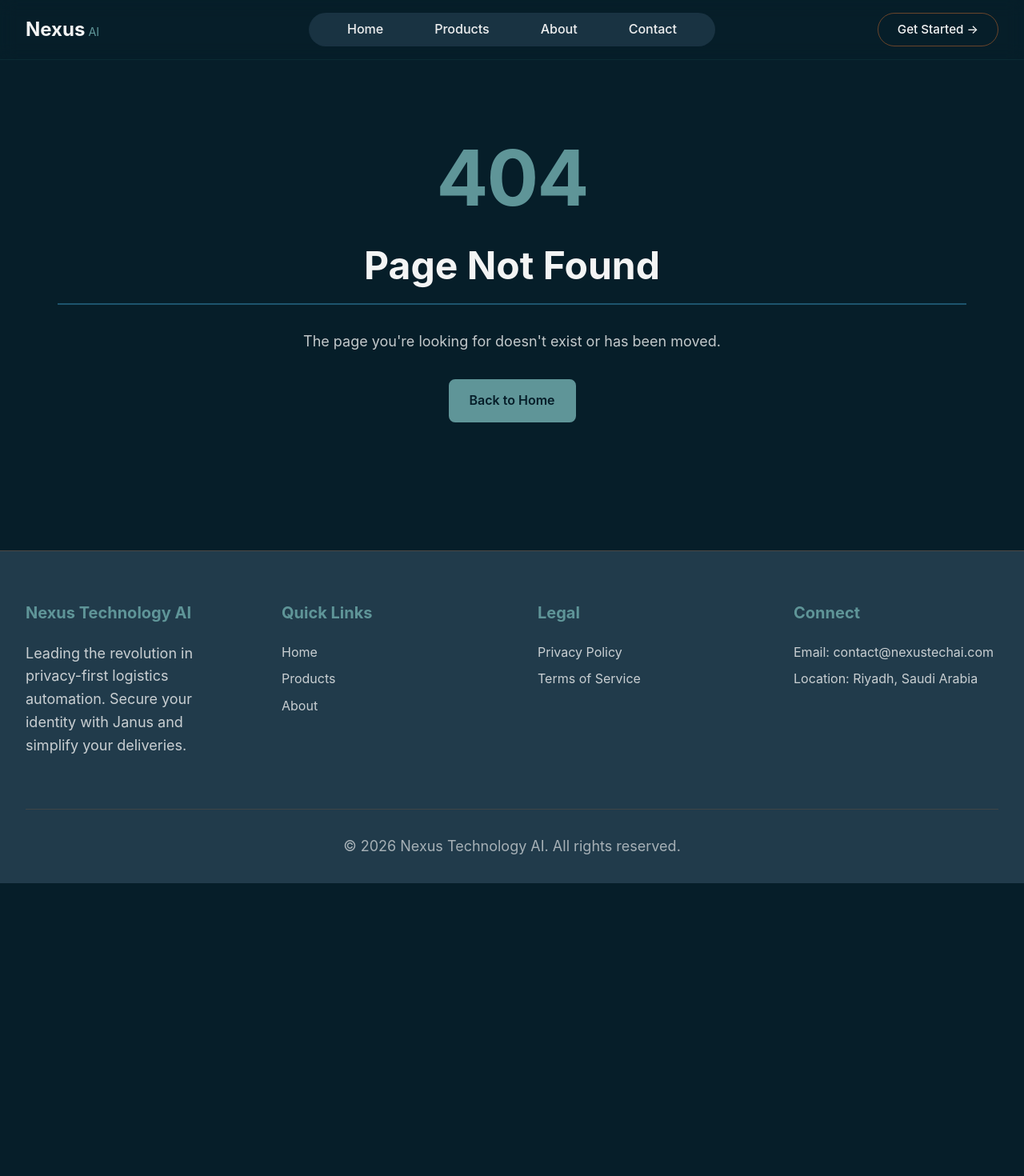
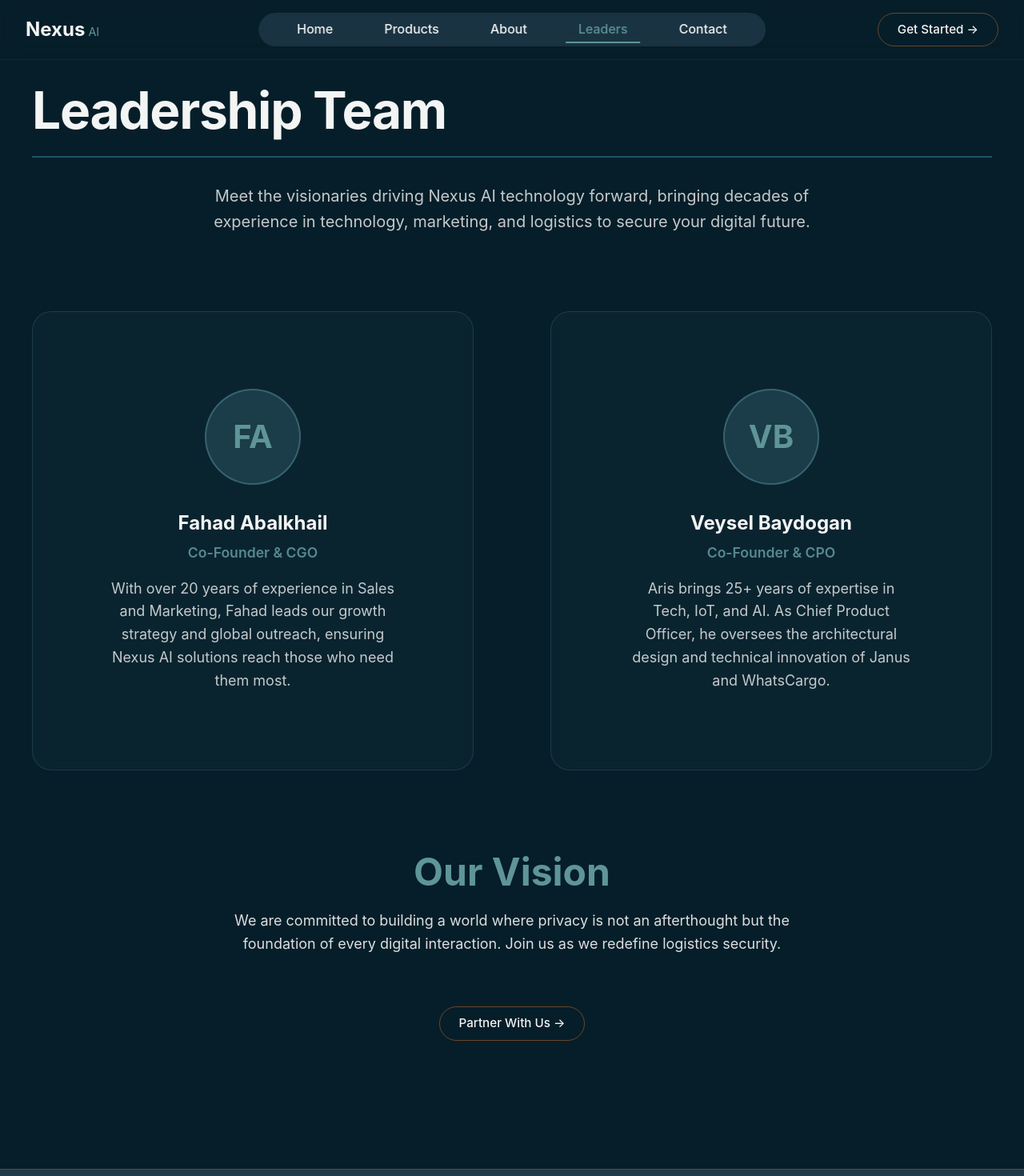
Before and after one commit to semihcakir18/nexus-ai-react, a React (Vite) app: page /leadership in a window 1280 px wide. Shown: the top 1470 px of the page at 80% size. Before the commit the page ends 1104 px from the top, so only its background shows below. Built offline with nearby package versions, Linux system fonts and the light colour scheme.

Commit message:
Leadership page added

```diff
--- a/src/App.tsx
+++ b/src/App.tsx
@@ -6,6 +6,7 @@
 import { Footer } from './components/NexusFooter';
 import { Home } from './pages/Home';
 import { About } from './pages/About';
+import { Leadership } from './pages/Leadership';
 import { Projects } from './pages/Projects';
 import { Contact } from './pages/Contact';
 import { Privacy } from './pages/Privacy';
@@ -40,6 +41,7 @@
           <Route path="/" element={<Home />} />
           <Route path="/projects" element={<Projects />} />
           <Route path="/about" element={<About />} />
+          <Route path="/leadership" element={<Leadership />} />
           <Route path="/contact" element={<Contact />} />
           <Route path="/privacy" element={<Privacy />} />
           <Route path="/terms" element={<Terms />} />
--- a/src/components/NexusNavbar.tsx
+++ b/src/components/NexusNavbar.tsx
@@ -27,6 +27,7 @@
           <li><NavLink to="/" className="navbar-link" onClick={closeMenu}>Home</NavLink></li>
           <li><NavLink to="/projects" className="navbar-link" onClick={closeMenu}>Products</NavLink></li>
           <li><NavLink to="/about" className="navbar-link" onClick={closeMenu}>About</NavLink></li>
+          <li><NavLink to="/leadership" className="navbar-link" onClick={closeMenu}>Leaders</NavLink></li>
           <li><NavLink to="/contact" className="navbar-link" onClick={closeMenu}>Contact</NavLink></li>
         </ul>
 
--- a/src/pages/About.tsx
+++ b/src/pages/About.tsx
@@ -85,26 +85,7 @@
           </div>
         </div>
 
-        <div className="section">
-          <h2 className="section-title">Leadership Team</h2>
-          <div className="section-content">
-            <div style={{ display: 'grid', gridTemplateColumns: 'repeat(auto-fit, minmax(250px, 1fr))', gap: 'var(--spacing-lg)', marginTop: 'var(--spacing-md)' }}>
-              <div style={{ textAlign: 'center', padding: 'var(--spacing-md)', background: 'rgba(98, 159, 173, 0.05)', borderRadius: '16px', border: '1px solid rgba(98, 159, 173, 0.2)' }}>
-                <div style={{ width: '100px', height: '100px', background: 'rgba(98, 159, 173, 0.2)', border: '2px solid rgba(98, 159, 173, 0.4)', borderRadius: '50%', margin: '0 auto var(--spacing-md)', display: 'flex', alignItems: 'center', justifyContent: 'center', fontSize: '2rem', fontWeight: 700, color: 'var(--color-light-blue)' }}>FA</div>
-                <h4 style={{ fontSize: '1.25rem', fontWeight: 700, color: 'var(--color-cream)', marginBottom: '0.5rem' }}>Fahad Abalkhail</h4>
-                <p style={{ color: 'var(--color-light-blue)', marginBottom: '0.5rem', fontWeight: 600 }}>Co-Founder & CGO</p>
-                <p style={{ opacity: 0.8, fontSize: '0.875rem' }}>20+ years in Sales & Marketing</p>
-              </div>
 
-              <div style={{ textAlign: 'center', padding: 'var(--spacing-md)', background: 'rgba(98, 159, 173, 0.05)', borderRadius: '16px', border: '1px solid rgba(98, 159, 173, 0.2)' }}>
-                <div style={{ width: '100px', height: '100px', background: 'rgba(98, 159, 173, 0.2)', border: '2px solid rgba(98, 159, 173, 0.4)', borderRadius: '50%', margin: '0 auto var(--spacing-md)', display: 'flex', alignItems: 'center', justifyContent: 'center', fontSize: '2rem', fontWeight: 700, color: 'var(--color-light-blue)' }}>VB</div>
-                <h4 style={{ fontSize: '1.25rem', fontWeight: 700, color: 'var(--color-cream)', marginBottom: '0.5rem' }}>Veysel Baydogan</h4>
-                <p style={{ color: 'var(--color-light-blue)', marginBottom: '0.5rem', fontWeight: 600 }}>Co-Founder & CPO</p>
-                <p style={{ opacity: 0.8, fontSize: '0.875rem' }}>25+ years in Tech, IoT/AI</p>
-              </div>
-            </div>
-          </div>
-        </div>
 
         <div className="section">
           <h2 className="section-title">Our Values</h2>
--- a/src/pages/Home.tsx
+++ b/src/pages/Home.tsx
@@ -102,35 +102,7 @@
         </div>
       </section>
 
-      {/* Team Section */}
-      <section className="team-section">
-        <div className="container">
-          <div className="team-header">
-            <h2 className="section-heading">Leadership Team</h2>
-            <p className="section-subheading">The founders driving the next generation of Nexus AI technology</p>
-          </div>
 
-          <div className="team-grid">
-            <div className="team-card">
-              <div className="team-avatar">
-                <span className="avatar-initials">FA</span>
-              </div>
-              <h4 className="team-name">Fahad Abalkhail</h4>
-              <p className="team-role">Co-Founder & CGO</p>
-              <p className="team-experience">20+ years Sales & Marketing</p>
-            </div>
-
-            <div className="team-card">
-              <div className="team-avatar">
-                <span className="avatar-initials">VB</span>
-              </div>
-              <h4 className="team-name">Veysel Baydogan</h4>
-              <p className="team-role">Co-Founder & CPO</p>
-              <p className="team-experience">25+ years Tech, IoT/AI</p>
-            </div>
-          </div>
-        </div>
-      </section>
     </>
   );
 }
--- /dev/null
+++ b/src/pages/Leadership.tsx
@@ -0,0 +1,47 @@
+import { Link } from 'react-router-dom';
+
+export function Leadership() {
+  return (
+    <div className="content">
+      <div className="content-container">
+        <h1 className="page-title">Leadership Team</h1>
+
+        <div className="section">
+          <p className="section-subheading" style={{ textAlign: 'center', maxWidth: '800px', margin: '0 auto var(--spacing-lg)' }}>
+            Meet the visionaries driving Nexus AI technology forward, bringing decades of experience in technology, marketing, and logistics to secure your digital future.
+          </p>
+
+          <div style={{ display: 'grid', gridTemplateColumns: 'repeat(auto-fit, minmax(300px, 1fr))', gap: 'var(--spacing-xl)', marginTop: 'var(--spacing-xl)' }}>
+            <div className="team-card" style={{ padding: 'var(--spacing-xl)', background: 'rgba(98, 159, 173, 0.05)', borderRadius: '24px', border: '1px solid rgba(98, 159, 173, 0.2)', textAlign: 'center' }}>
+              <div style={{ width: '120px', height: '120px', background: 'rgba(98, 159, 173, 0.2)', border: '2px solid rgba(98, 159, 173, 0.4)', borderRadius: '50%', margin: '0 auto var(--spacing-md)', display: 'flex', alignItems: 'center', justifyContent: 'center', fontSize: '2.5rem', fontWeight: 700, color: 'var(--color-light-blue)' }}>FA</div>
+              <h4 style={{ fontSize: '1.5rem', fontWeight: 700, color: 'var(--color-cream)', marginBottom: '0.5rem' }}>Fahad Abalkhail</h4>
+              <p style={{ color: 'var(--color-light-blue)', marginBottom: '1rem', fontWeight: 600, fontSize: '1.1rem' }}>Co-Founder & CGO</p>
+              <p style={{ opacity: 0.8, lineHeight: '1.6' }}>
+                With over 20 years of experience in Sales and Marketing, Fahad leads our growth strategy and global outreach, ensuring Nexus AI solutions reach those who need them most.
+              </p>
+            </div>
+
+            <div className="team-card" style={{ padding: 'var(--spacing-xl)', background: 'rgba(98, 159, 173, 0.05)', borderRadius: '24px', border: '1px solid rgba(98, 159, 173, 0.2)', textAlign: 'center' }}>
+              <div style={{ width: '120px', height: '120px', background: 'rgba(98, 159, 173, 0.2)', border: '2px solid rgba(98, 159, 173, 0.4)', borderRadius: '50%', margin: '0 auto var(--spacing-md)', display: 'flex', alignItems: 'center', justifyContent: 'center', fontSize: '2.5rem', fontWeight: 700, color: 'var(--color-light-blue)' }}>VB</div>
+              <h4 style={{ fontSize: '1.5rem', fontWeight: 700, color: 'var(--color-cream)', marginBottom: '0.5rem' }}>Veysel Baydogan</h4>
+              <p style={{ color: 'var(--color-light-blue)', marginBottom: '1rem', fontWeight: 600, fontSize: '1.1rem' }}>Co-Founder & CPO</p>
+              <p style={{ opacity: 0.8, lineHeight: '1.6' }}>
+                Aris brings 25+ years of expertise in Tech, IoT, and AI. As Chief Product Officer, he oversees the architectural design and technical innovation of Janus and WhatsCargo.
+              </p>
+            </div>
+          </div>
+        </div>
+
+        <div className="section" style={{ marginTop: 'var(--spacing-xl)', textAlign: 'center' }}>
+          <h2 className="section-title">Our Vision</h2>
+          <p style={{ maxWidth: '700px', margin: '0 auto var(--spacing-md)', opacity: 0.9 }}>
+            We are committed to building a world where privacy is not an afterthought but the foundation of every digital interaction. Join us as we redefine logistics security.
+          </p>
+          <div style={{ marginTop: 'var(--spacing-lg)' }}>
+            <Link to="/contact" className="navbar-cta" style={{ display: 'inline-block' }}>Partner With Us →</Link>
+          </div>
+        </div>
+      </div>
+    </div>
+  );
+}
```
